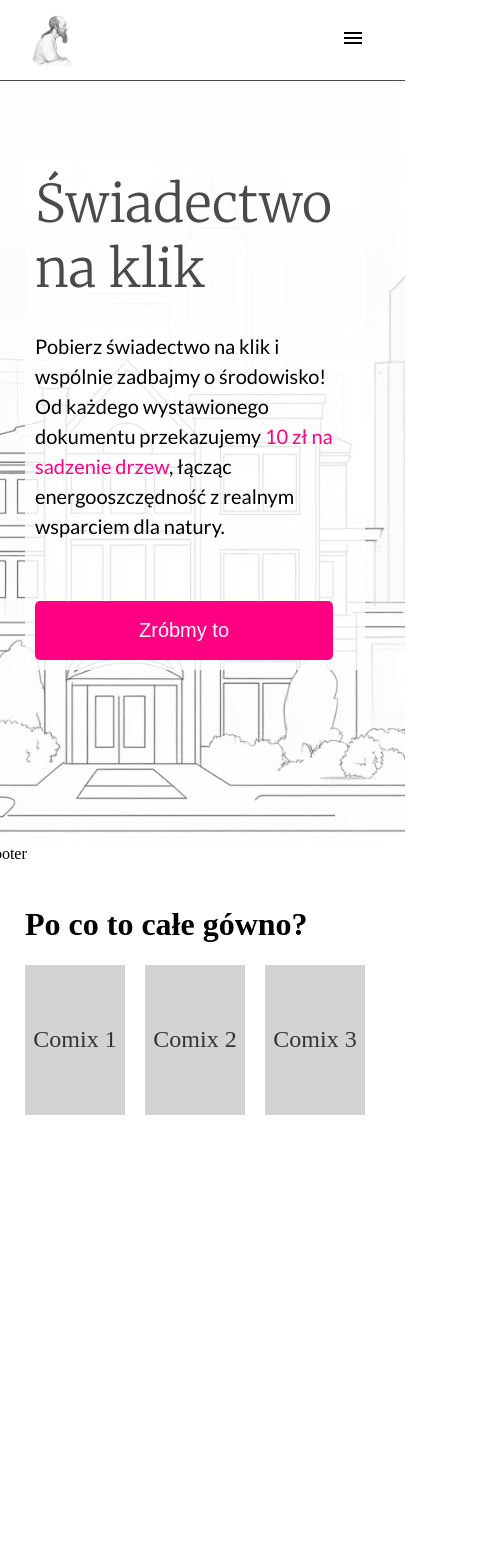
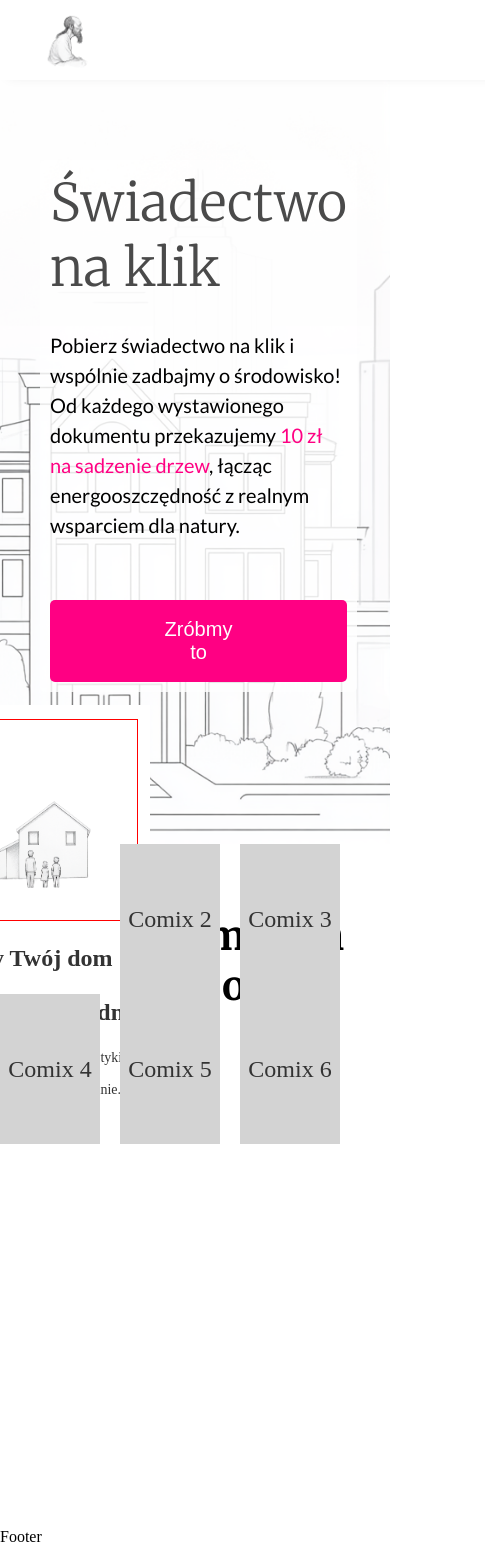
Before and after one commit to przemekoduje/certyfikat, a React (Create React App) app: page / in a window 390 px wide. Shown: the top 1568 px of the page, 485 px wide, since content can reach past the window. Built offline with nearby package versions, Linux system fonts and the light colour scheme; the HTML template or start-up script is replaced by a standard one; a web font is replaced by a local one.

Commit message:
Opis wprowadzonych zmian

```diff
--- /dev/null
+++ b/src/components/comix/Comix.jsx
@@ -0,0 +1,17 @@
+import React from 'react'
+import './comix.scss'
+
+export default function Comix() {
+  return (
+    <div className='comix'>
+        <div className="image">
+            <img src="/images/Tło usunięte (scene1).png" alt="" />
+        </div>
+        <div className="texts">
+            <h3>Czy Twój dom jest energooszczędny</h3>
+            <span>Świadectwo charakterystyki energetycznej pomaga odpowiedzieć na to pytanie.</span>
+        </div>
+
+    </div>
+  )
+}
--- /dev/null
+++ b/src/components/comix/comix.scss
@@ -0,0 +1,33 @@
+.comix{
+    width: 240px;
+    height: 400px;
+    padding: 14px;
+    display: flex;
+    flex-direction: column;
+    background-color: white;
+
+    .image{
+        width: 100%;
+        height: 200px;
+        border: 1px solid red;
+
+        img{
+            width: 100%;
+            height: 100%;
+            object-fit: cover;
+        }
+    }
+    .texts{
+        display: flex;
+        flex-direction: column;
+        align-items: center;
+
+        h3{
+            font-size: 24px;
+        }
+        span{
+            font-size: 14px;
+        }
+
+    }
+}
--- /dev/null
+++ b/src/components/home1/Home1.jsx
@@ -0,0 +1,26 @@
+import React from "react";
+import "./home1.scss";
+
+export default function Home1() {
+  return (
+    <div className="home1-container">
+        <div className="background">
+          <img className="homeImage" src="/images/design6_3_2.png" alt="" />
+        </div>
+        <div className="textButton">
+          <div className="textContainer">
+            <h1>Świadectwo na klik</h1>
+            <span>
+              Pobierz świadectwo na klik i wspólnie zadbajmy o środowisko!
+              <br />
+              Od każdego wystawionego dokumentu przekazujemy <span className="highlight">10 zł na sadzenie drzew</span>, łącząc energooszczędność z realnym wsparciem dla natury.
+            </span>
+          </div>
+          <button>Zróbmy to</button>
+        </div>
+
+    </div>
+
+
+  );
+}
--- /dev/null
+++ b/src/components/home1/home1.scss
@@ -0,0 +1,114 @@
+.home1-container {
+    width: 100%;
+    height: calc(100vh - 80px);
+    position: relative;
+    top: 80px;
+
+
+
+
+    .background {
+        width: 100%;
+        height: 100%;
+
+
+
+        .homeImage {
+            width: 100%;
+            height: 100%;
+            object-fit: cover;
+            object-position: top right;
+
+
+        }
+    }
+
+    .textButton {
+        position: absolute;
+        top: 60px;
+        left: 155px;
+        max-width: 670px;
+        display: flex;
+        flex-direction: column;
+        align-items: flex-start;
+
+
+        .textContainer {
+            display: flex;
+            flex-direction: column;
+            align-items: flex-start;
+
+            h1 {
+                margin: 0;
+                font-size: 112px;
+                color: #4a4a4a;
+                font-family: "Merriweather", serif;
+                font-weight: 300;
+            }
+
+            span {
+                font-size: 28px;
+                font-family: "Lato", sans-serif;
+                margin-top: 30px;
+                margin-bottom: 60px;
+                line-height: 1.5;
+
+                .highlight {
+                    color: #FF0083
+                }
+            }
+        }
+
+        button {
+            font-size: 20px;
+            color: white;
+            padding: 18px 104px;
+            border: none;
+            background-color: #FF0083;
+            border-radius: 5px;
+            cursor: pointer;
+        }
+    }
+
+}
+
+
+/* Media query for screens smaller than 740px */
+@media (min-width: 1440px) {}
+
+@media (max-width: 960px) {
+
+    .homepage .textButton {
+        left: 40px;
+    }
+
+}
+
+@media (max-width: 740px) {
+
+    .homepage .textButton .textContainer h1 {
+        font-size: 64px;
+    }
+
+    .homepage .textButton .textContainer span {
+        font-size: 20px;
+    }
+
+    .homepage .textButton {
+        top: 80px;
+        margin-right: 40px;
+        background-color: rgba(255, 255, 255, 0.8);
+        /* Półprzezroczyste białe tło */
+        padding: 10px;
+        border-radius: 5px;
+    }
+
+}
+
+@media (max-width: 450px) {
+
+    .homepage .textButton .textContainer h1 {
+        font-size: 52px;
+    }
+
+}
--- a/src/components/home2/Home2.jsx
+++ b/src/components/home2/Home2.jsx
@@ -1,28 +1,29 @@
-import React, { useEffect, useRef } from 'react';
-import './home2.scss';
+import React, { useEffect, useRef } from "react";
+import "./home2.scss";
+import Comix from "../comix/Comix";
 
 export default function Home2() {
-    const comixContainerRef = useRef(null);
+  const comixContainerRef1 = useRef(null);
+  const comixContainerRef2 = useRef(null);
 
   useEffect(() => {
-        const comixItems = comixContainerRef.current.children;
-
+    const animateComixItems = (comixItems, delayMultiplier = 0) => {
       // Intersection Observer callback
       const handleIntersection = (entries) => {
         entries.forEach((entry) => {
           const index = Array.from(comixItems).indexOf(entry.target); // Pobranie indeksu elementu
-                const delay = index * 0.2; // Opóźnienie w sekundach (dla każdego kolejnego elementu zwiększa się o 0.2s)
+          const delay = index * 0.2 + delayMultiplier; // Opóźnienie w sekundach z dodatkowym opóźnieniem dla 4-6
 
           if (entry.isIntersecting) {
             // Element wchodzi do widoku: rozpocznij animację z opóźnieniem
             entry.target.style.transitionDelay = `${delay}s`;
-                    entry.target.style.transform = 'translateY(0px)';
-                    entry.target.style.opacity = '1';
+            entry.target.style.transform = "translateY(0px)";
+            entry.target.style.opacity = "1";
           } else {
             // Element opuszcza widok: resetuj do pierwotnej pozycji bez opóźnienia
-                    entry.target.style.transitionDelay = '0s';
-                    entry.target.style.transform = 'translateY(200px)';
-                    entry.target.style.opacity = '0';
+            entry.target.style.transitionDelay = "0s";
+            entry.target.style.transform = "translateY(200px)";
+            entry.target.style.opacity = "0";
           }
         });
       };
@@ -43,18 +44,39 @@ export default function Home2() {
           observer.unobserve(item);
         });
       };
+    };
+
+    // Animowanie pierwszego rzędu (comix 1-3)
+    const comixItems1 = comixContainerRef1.current.children;
+    animateComixItems(comixItems1);
+
+    // Animowanie drugiego rzędu (comix 4-6) z dodatkowym opóźnieniem
+    const comixItems2 = comixContainerRef2.current.children;
+    const additionalDelay = 0.6; // Dodatkowe opóźnienie dla comix 4-6 po animacji comix 1-3
+    animateComixItems(comixItems2, additionalDelay);
   }, []);
 
   return (
     <div className="home2-container">
       {/* Heading */}
-            <h1>Po co to całe gówno?</h1>
+      <div className="display">
+        <h1>Na co komu ten cały kłopot?</h1>
+      </div>
 
       {/* Comix 1-3 */}
-            <div ref={comixContainerRef} className="comix-container">
-                <div className="comix-item">Comix 1</div>
+      <div ref={comixContainerRef1} className="comix-container">
+        <div className="comix-item">
+            <Comix/>
+        </div>
         <div className="comix-item">Comix 2</div>
         <div className="comix-item">Comix 3</div>
+      </div>
+
+      {/* Comix 4-6 */}
+      <div ref={comixContainerRef2} className="comix-container">
+        <div className="comix-item">Comix 4</div>
+        <div className="comix-item">Comix 5</div>
+        <div className="comix-item">Comix 6</div>
       </div>
     </div>
   );
--- a/src/components/home2/home2.scss
+++ b/src/components/home2/home2.scss
@@ -1,12 +1,22 @@
 .home2-container {
-    padding: 40px;
+  position: relative;
+  top: 80px;
   width: 100%;
-    height: 100vh;
+  height: calc(100vh - 80px);
+
+  .display {
+    position: absolute;
+    top: 40px;
+    left: 40px;
+    h1 {
+      font-size: 40px;
+      font-family: "Merriweather", serif;
+    }
+  }
 
   .comix-container {
     display: flex;
     gap: 20px;
-
 
     .comix-item {
       width: 100px;
--- a/src/components/navbar/navbar.scss
+++ b/src/components/navbar/navbar.scss
@@ -1,10 +1,15 @@
 .navbar{
-    width: 100%;
+    position: fixed;
+    width: 1440px;
     height: 80px;
-    border-bottom: 1px solid #4a4a4a;
+    // border-bottom: 1px solid #4a4a4a;
     display: flex;
     align-items: center;
     justify-content: space-between;
+    z-index: 1000;
+    top: 0;
+    background-color: white;
+    box-shadow: 0 4px 12px -8px rgba(0, 0, 0, 0.1); /* Cień tylko pod dolną krawędzią */
 
 
 
--- a/src/index.css
+++ b/src/index.css
@@ -1,6 +1,12 @@
 @import url('https://fonts.googleapis.com/css2?family=Merriweather:ital,wght@0,300;0,400;0,700;0,900;1,300;1,400;1,700;1,900&family=Roboto:ital,wght@0,100;0,300;0,400;0,500;0,700;0,900;1,100;1,300;1,400;1,500;1,700;1,900&display=swap');
+
+
 @import url('https://fonts.googleapis.com/css2?family=Amethysta&family=Merriweather:ital,wght@0,300;0,400;0,700;0,900;1,300;1,400;1,700;1,900&family=Roboto:ital,wght@0,100;0,300;0,400;0,500;0,700;0,900;1,100;1,300;1,400;1,500;1,700;1,900&display=swap');
+
+
 @import url('https://fonts.googleapis.com/css2?family=Amethysta&family=Lato:ital,wght@0,100;0,300;0,400;0,700;0,900;1,100;1,300;1,400;1,700;1,900&family=Merriweather:ital,wght@0,300;0,400;0,700;0,900;1,300;1,400;1,700;1,900&family=Roboto:ital,wght@0,100;0,300;0,400;0,500;0,700;0,900;1,100;1,300;1,400;1,500;1,700;1,900&display=swap');
+
+
 
 
 
--- a/src/pages/homePage/HomePage.jsx
+++ b/src/pages/homePage/HomePage.jsx
@@ -1,30 +1,13 @@
 import React from "react";
 import "./homePage.scss";
+import Home1 from "../../components/home1/Home1";
 import Home2 from "../../components/home2/Home2";
 
 export default function HomePage() {
   return (
     <div className="homepage">
-      <>
-        <div className="background">
-          <img className="homeImage" src="/images/design6_3_2.png" alt="" />
-        </div>
-        <div className="textButton">
-          <div className="textContainer">
-            <h1>Świadectwo na klik</h1>
-            <span>
-              Pobierz świadectwo na klik i wspólnie zadbajmy o środowisko!
-              <br />
-              Od każdego wystawionego dokumentu przekazujemy <span className="highlight">10 zł na sadzenie drzew</span>, łącząc energooszczędność z realnym wsparciem dla natury.
-            </span>
-          </div>
-          <button>Zróbmy to</button>
-        </div>
-      </>
+      <Home1/>
       <Home2/>
-
     </div>
-
-
   );
 }
--- a/src/pages/homePage/homePage.scss
+++ b/src/pages/homePage/homePage.scss
@@ -1,113 +1,5 @@
 .homepage {
     width: 100%;
-    height: calc(100vh - 80px);
     position: relative;
 
-
-
-
-    .background {
-        width: 100%;
-        height: 100%;
-
-
-
-        .homeImage {
-            width: 100%;
-            height: 100%;
-            object-fit: cover;
-            object-position: top right;
-
-
-        }
-    }
-
-    .textButton {
-        position: absolute;
-        top: 60px;
-        left: 155px;
-        max-width: 670px;
-        display: flex;
-        flex-direction: column;
-        align-items: flex-start;
-
-
-        .textContainer {
-            display: flex;
-            flex-direction: column;
-            align-items: flex-start;
-
-            h1 {
-                margin: 0;
-                font-size: 112px;
-                color: #4a4a4a;
-                font-family: "Merriweather", serif;
-                font-weight: 300;
-            }
-
-            span {
-                font-size: 28px;
-                font-family: "Lato", sans-serif;
-                margin-top: 30px;
-                margin-bottom: 60px;
-                line-height: 1.5;
-
-                .highlight {
-                    color: #FF0083
-                }
-            }
-        }
-
-        button {
-            font-size: 20px;
-            color: white;
-            padding: 18px 104px;
-            border: none;
-            background-color: #FF0083;
-            border-radius: 5px;
-            cursor: pointer;
-        }
-    }
-
 }
-
-
-/* Media query for screens smaller than 740px */
-@media (min-width: 1440px) {}
-
-@media (max-width: 960px) {
-
-    .homepage .textButton {
-        left: 40px;
-    }
-
-}
-
-@media (max-width: 740px) {
-
-    .homepage .textButton .textContainer h1 {
-        font-size: 64px;
-    }
-
-    .homepage .textButton .textContainer span {
-        font-size: 20px;
-    }
-
-    .homepage .textButton {
-        top: 80px;
-        margin-right: 40px;
-        background-color: rgba(255, 255, 255, 0.8);
-        /* Półprzezroczyste białe tło */
-        padding: 10px;
-        border-radius: 5px;
-    }
-
-}
-
-@media (max-width: 450px) {
-
-    .homepage .textButton .textContainer h1 {
-        font-size: 52px;
-    }
-
-}
```
Lines whose indentation alone changed are shown as unchanged.
